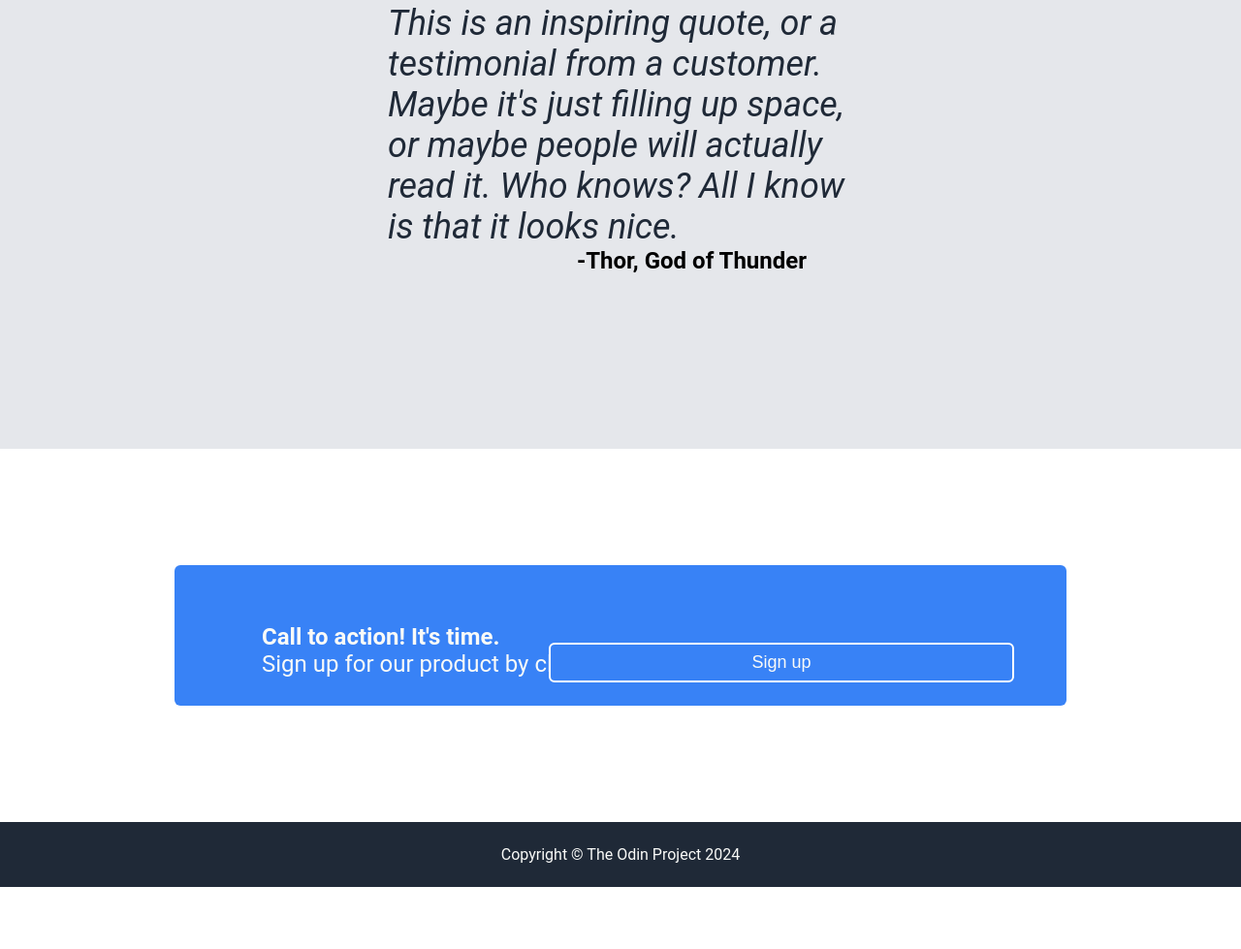
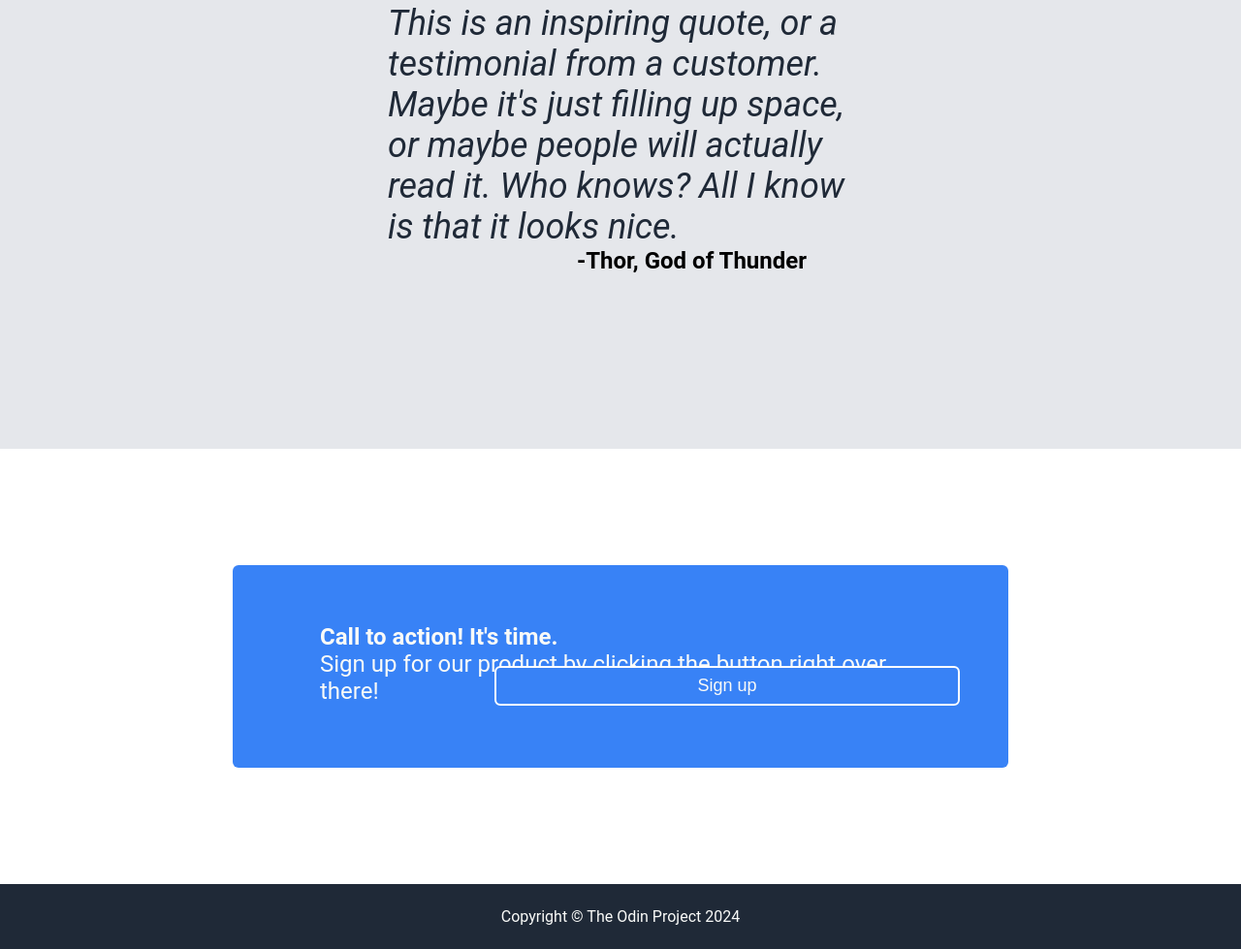
Before and after one commit to RSKonkle/odin-landing-page, a plain HTML site: page index.html in a window 1280 px wide. Shown: the part 1463-2442 px from the top of the page at 97% size. Before the commit the page ends 2378 px from the top, so only its background shows below. Drawn offline with Linux system fonts and the light colour scheme.

Commit message:
Edit padding/margins of call-to-action box

```diff
--- a/styles.css
+++ b/styles.css
@@ -160,8 +160,8 @@ h2 {
     display: flex;
     flex-direction: column;
     background-color: #3882F6;
-    margin: 120px 180px 120px 180px;
-    padding: 60px 90px 60px 90px;
+    margin: 120px 240px 120px 240px;
+    padding: 60px 90px  104px 90px;
     border-radius: 6px;
 }
 
@@ -181,7 +181,7 @@ h2 {
     border-radius: 6px;
     background-color:#3882F6;
     color:#F9FAF8;
-    margin: -36px;
+    margin: -40px;
     align-self: flex-end;
 }
 
```
